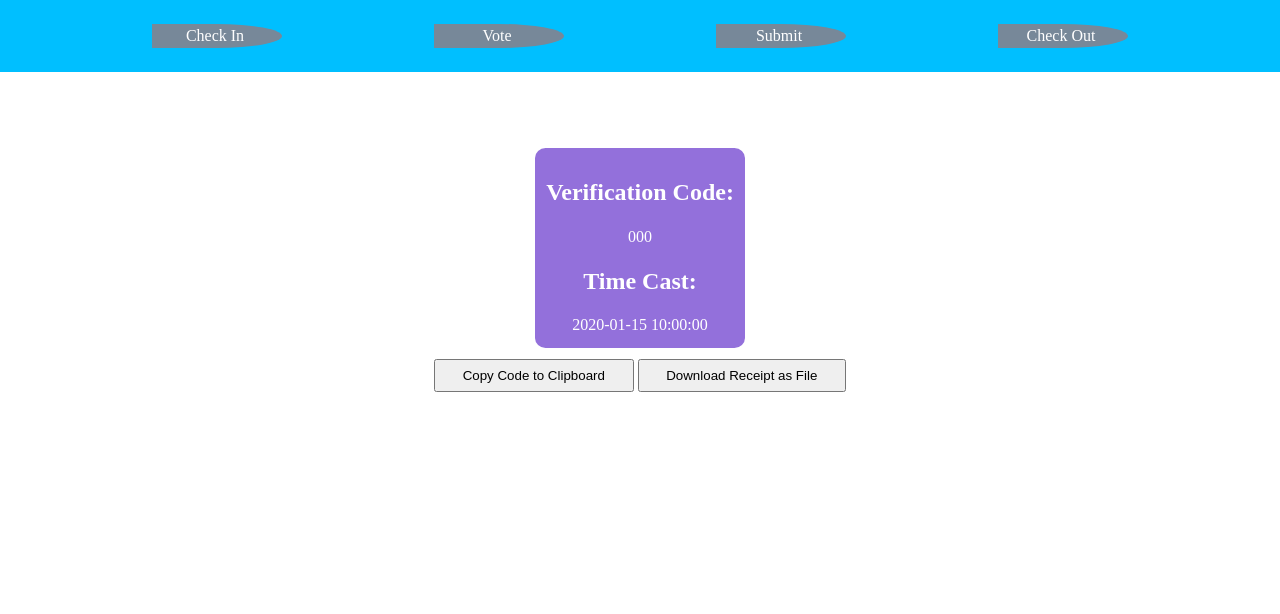
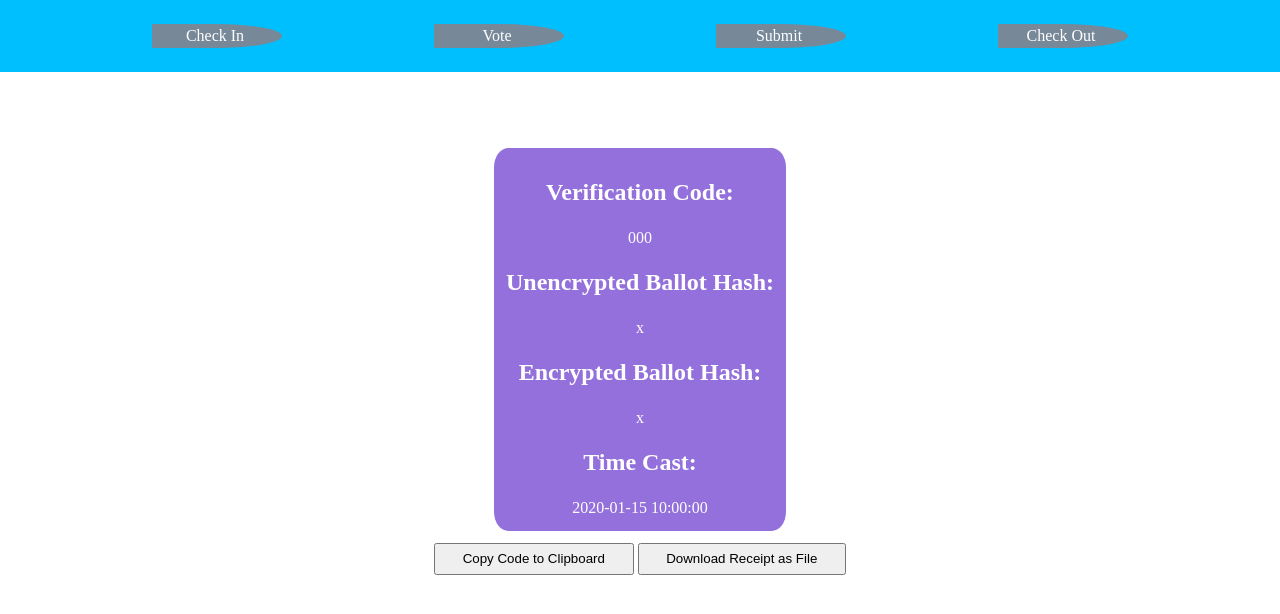
Before and after one commit to RIT-Election-Security/SAVVI-ballotbox, a Python web app: template app/templates/checkout.html in a window 1280 px wide. Shown: the top 614 px of the page. Run offline with Jinja, Linux system fonts and the light colour scheme; the template is opened without the code that fills it: most values are stand-ins (such as "Sample title", 1, 10 or a date in 2020).

Commit message:
Added preliminary hash-encrypt-hash display support

```diff
--- a/app/static/js/checkout.js
+++ b/app/static/js/checkout.js
@@ -4,10 +4,12 @@ function copy_element_text_by_id(element_id) {
 }
 
 function download_receipt_as_file() {
-    let verification_code = document.getElementById('receipt-verification-code').innerText
-    let timestamp = document.getElementById('receipt-timestamp').innerText
-    var text = "Verification Code: " + verification_code + "\nTime Cast: " + timestamp;
-    var file_name = verification_code + "-receipt-.txt"
+    let verification_code = document.getElementById('receipt-verification-code').innerText;
+    let unencrypted_hash = document.getElementById('unencrypted-hash').innerText;
+    let encrypted_hash = document.getElementById('encrypted-hash').innerText;
+    let timestamp = document.getElementById('receipt-timestamp').innerText;
+    var text = "Verification Code: " + verification_code + "\nUnencrypted Hash: "+ unencrypted_hash + "\nEncrypted Hash: " + encrypted_hash + "\nTime Cast: " + timestamp;
+    var file_name = verification_code + "-receipt-.txt";
     download_text_as_file(text, file_name);
 }
 
--- a/app/templates/checkout.html
+++ b/app/templates/checkout.html
@@ -14,6 +14,10 @@
     <div id="receipt">
         <h2>Verification Code:</h2>
         <p id="receipt-verification-code">{{ verification_code }}</p>
+        <h2>Unencrypted Ballot Hash:</h2>
+        <p id="unencrypted-hash">{{ unencrypted_hash }}</p>
+        <h2>Encrypted Ballot Hash:</h2>
+        <p id="encrypted-hash">{{ encrypted_hash }}</p>
         <h2>Time Cast:</h2>
         <p id="receipt-timestamp">{{ time }}</p>
     </div>
```
Also changed, not shown: app/ballotbox.py (+9 -3 lines).
